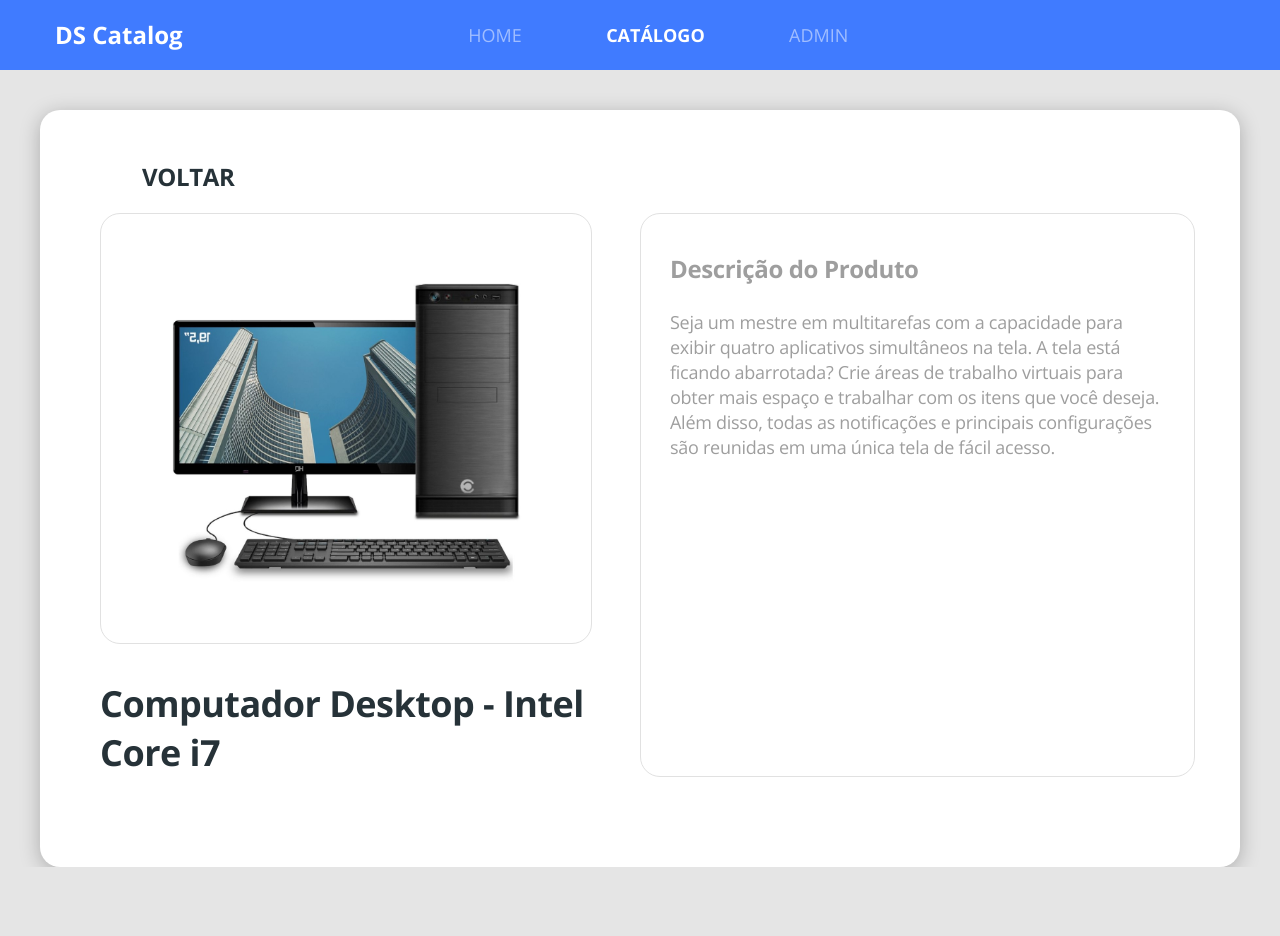
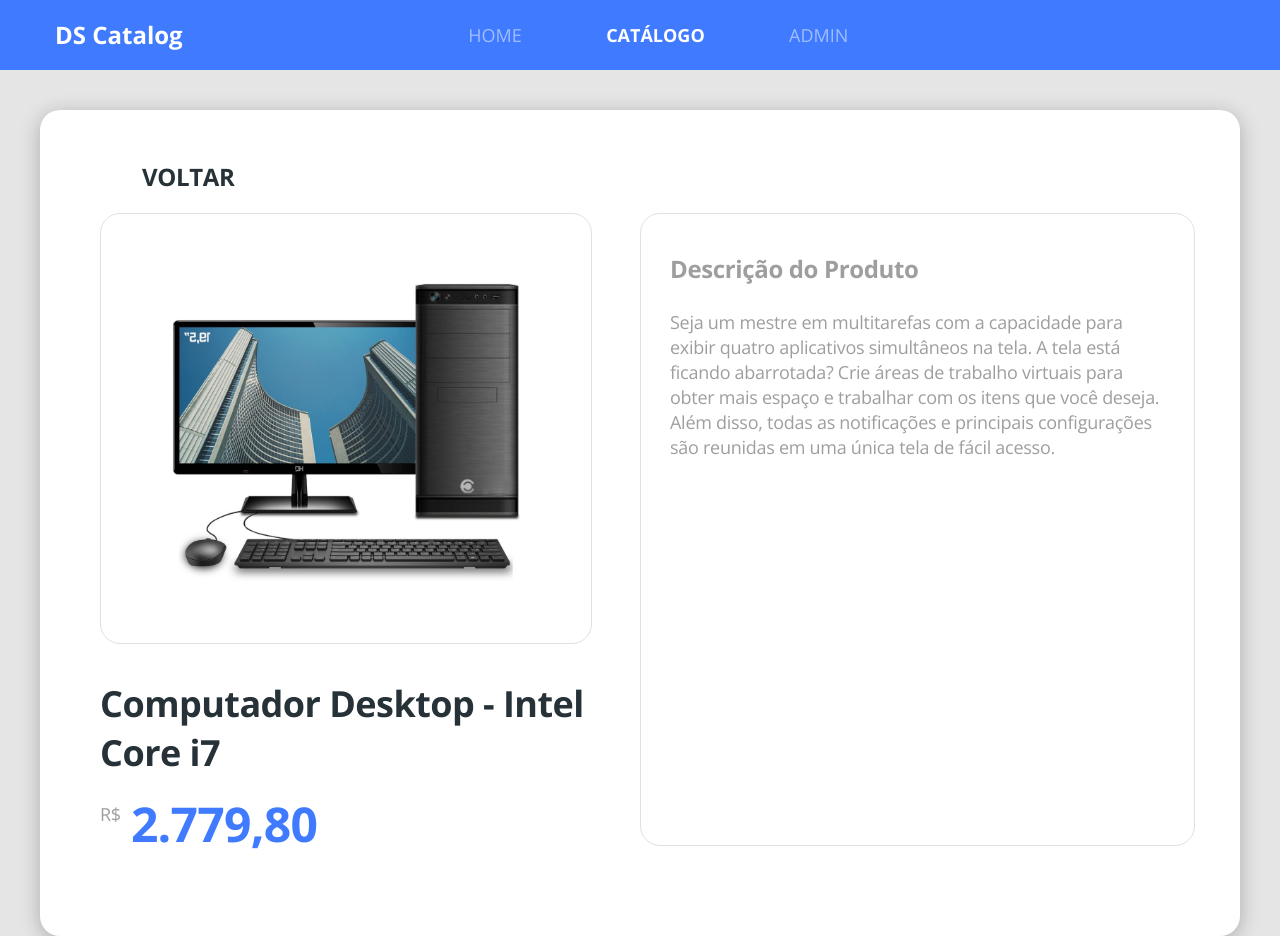
Before and after one commit to lourivalnt/dscatalog-bootcamp, a React (Create React App) app in the folder front-web/: page /products/1 in a window 1280 px wide. Before the commit the page ends 867 px from the top, so only its background shows below. Built offline with nearby package versions, Linux system fonts and the light colour scheme.

Commit message:
Ending Details Product Page

```diff
--- a/front-web/src/pages/Catalog/components/ProductCard/index.tsx
+++ b/front-web/src/pages/Catalog/components/ProductCard/index.tsx
@@ -1,22 +1,18 @@
 import React from 'react';
 import './styles.scss'
 import { ReactComponent as ProductImage } from '../../../../core/assets/images/product.svg'
+import ProductPrice from '../ProductPrice';
 
 const ProductCard = () => (
-<div className="card-base border-radius-10 product-card">
-    <ProductImage />
-    <div className="product-info">
-        <h6 className="product-name">
-        Computador Desktop - Intel Core i7
+    <div className="card-base border-radius-10 product-card">
+        <ProductImage />
+        <div className="product-info">
+            <h6 className="product-name">
+                Computador Desktop - Intel Core i7
         </h6>
-        <div className="product-price-container">
-            <span className="product-currency">R$</span>
-            <h3 className="product-price">
-                2.779,00
-            </h3>
+            <ProductPrice price ="2.779,80"/>
         </div>
     </div>
-</div>
 );
 
 export default ProductCard;
--- a/front-web/src/pages/Catalog/components/ProductCard/styles.scss
+++ b/front-web/src/pages/Catalog/components/ProductCard/styles.scss
@@ -16,24 +16,5 @@
     font-size: 18px;
     line-height: 25px;
     letter-spacing: -0.015em;
+    color: black;
 }
-
-.product-price-container{
-    display: flex;
-    margin-top: 25px;
-}
-
-.product-currency{
-    font-size: 18px;
-    line-height: 25px;
-    letter-spacing: -0.015em;
-    color: #9E9E9E;
-}
-
-.product-price{
-    font-size: 32px;
-    line-height: 44px;
-    letter-spacing: -0.015em;
-    color: #407BFF;
-    margin-left: 10px;
-}
--- a/front-web/src/pages/Catalog/components/ProductDetails/index.tsx
+++ b/front-web/src/pages/Catalog/components/ProductDetails/index.tsx
@@ -3,6 +3,7 @@ import { useParams, Link } from 'react-router-dom';
 import './styles.scss'
 import { ReactComponent as ArrowIcon } from '../../../../core/assets/images/arrow.svg'
 import { ReactComponent as ProductImage } from '../../../../core/assets/images/product.svg'
+import ProductPrice from '../ProductPrice';
 
 type ParamsType = {
     productId: string;
@@ -18,17 +19,18 @@ const ProductDetails = () => {
         <div className="product-details-container">
             <div className="card-base border-radius-20 product-details">
                 <Link to="/products" className="product-details-goback">
-            <ArrowIcon className="icon-goback"/>
+                    <ArrowIcon className="icon-goback" />
                     <h1 className="text-goback">VOLTAR</h1>
                 </Link>
                 <div className="row">
                     <div className="col-6 pr-5 ">
                         <div className="product-details-card text-center">
-                        <ProductImage className="product-details-image"/>
+                            <ProductImage className="product-details-image" />
                         </div>
                         <h1 className="product-details-name">
                             Computador Desktop - Intel Core i7
                     </h1>
+                        <ProductPrice price="2.779,80"/>
                     </div>
                     <div className="col-6 product-details-card">
                         <h1 className="product-description-title">Descrição do Produto</h1>
--- a/front-web/src/pages/Catalog/components/ProductDetails/styles.scss
+++ b/front-web/src/pages/Catalog/components/ProductDetails/styles.scss
@@ -8,6 +8,11 @@
     padding: 50px 60px 90px 60px;
 
 }
+
+.product-details .product-price {
+font-size: 48px;
+}
+
 
 .icon-goback{
     color: #407BFF;
--- /dev/null
+++ b/front-web/src/pages/Catalog/components/ProductPrice/index.tsx
@@ -0,0 +1,18 @@
+import React from 'react';
+import './styles.scss'
+
+type Props ={
+    price: string;
+}
+
+
+const ProductPrice = ({ price }:Props) => (
+    <div className="product-price-container">
+    <span className="product-currency">R$</span>
+    <h3 className="product-price">
+    {price}
+    </h3>
+</div>
+);
+
+export default ProductPrice;
--- /dev/null
+++ b/front-web/src/pages/Catalog/components/ProductPrice/styles.scss
@@ -0,0 +1,19 @@
+.product-price-container{
+    display: flex;
+    margin-top: 25px;
+}
+
+.product-currency{
+    font-size: 18px;
+    line-height: 25px;
+    letter-spacing: -0.015em;
+    color: #9E9E9E;
+}
+
+.product-price{
+    font-size: 32px;
+    line-height: 44px;
+    letter-spacing: -0.015em;
+    color: #407BFF;
+    margin-left: 10px;
+}
```
Lines whose indentation alone changed are shown as unchanged.
